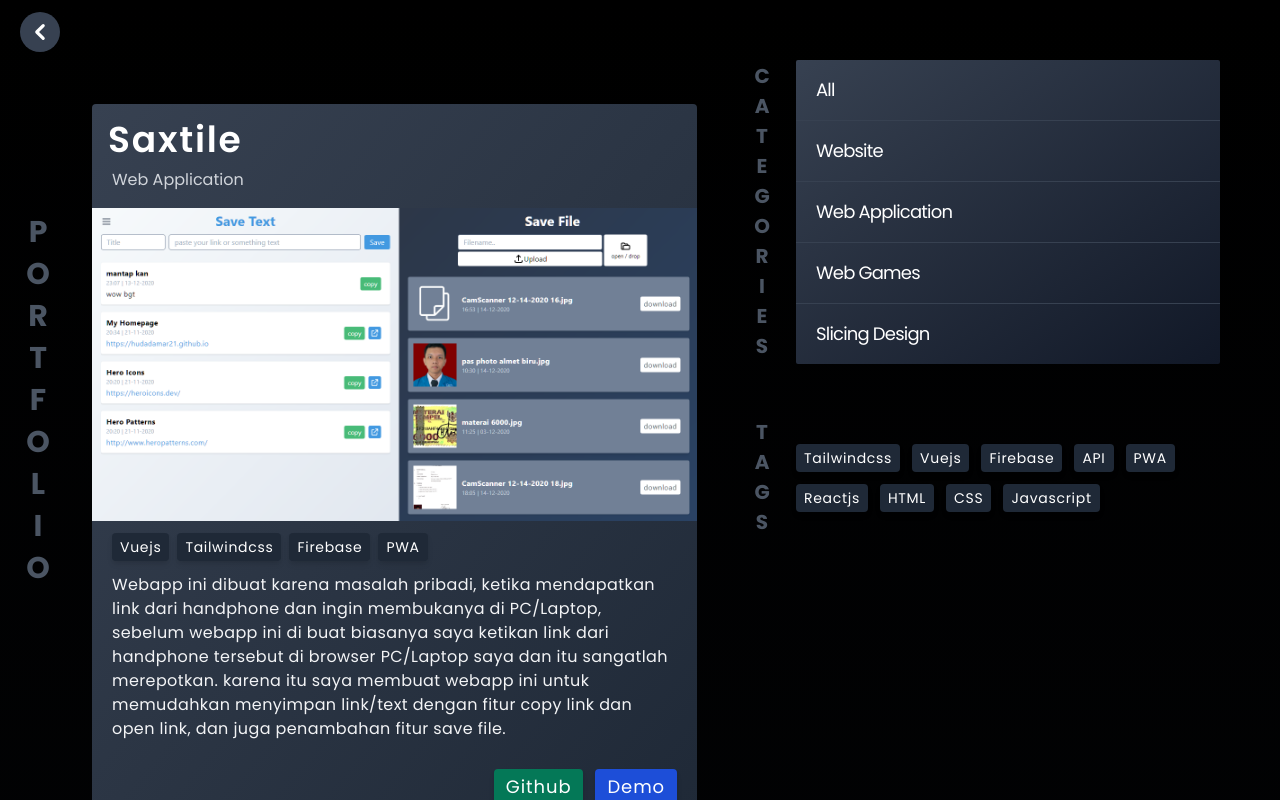
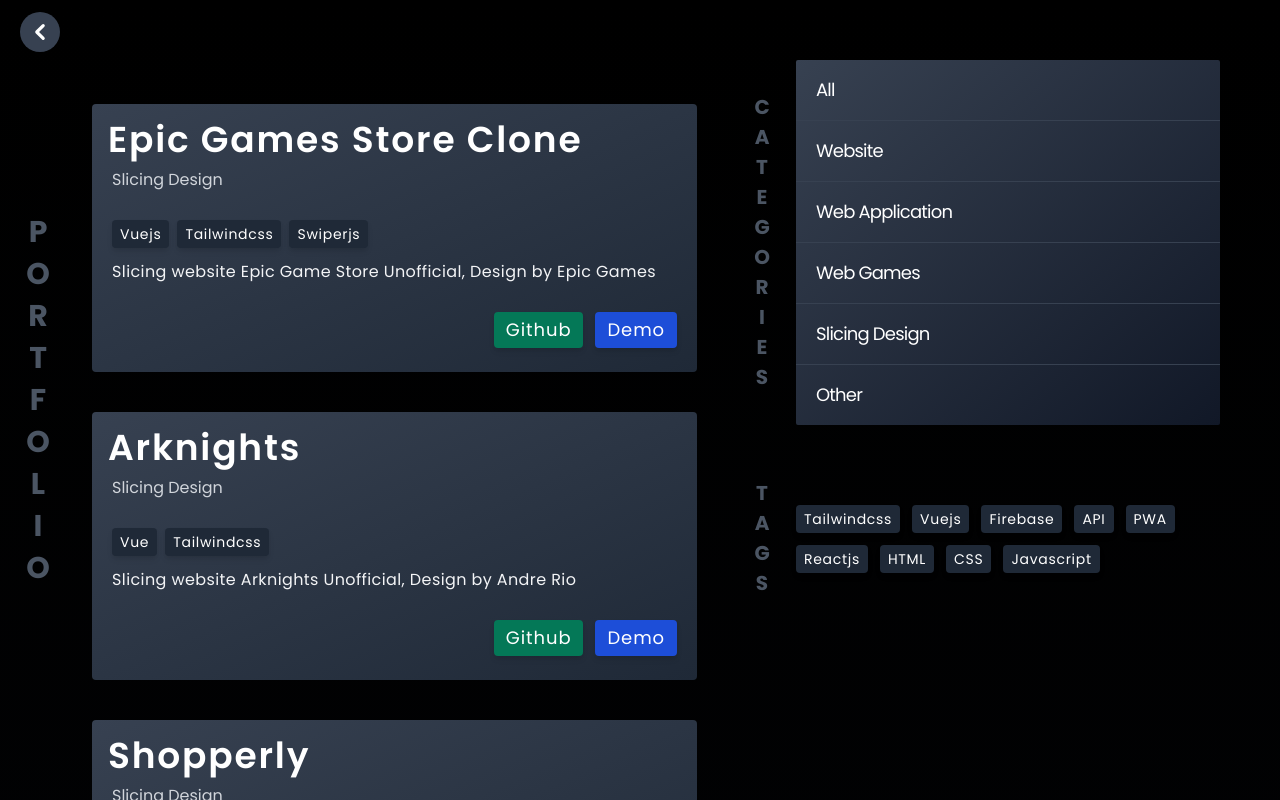
Before and after one commit to hudadamar21/hudadamar21.github.io, a Vue app: page /portfolio in a window 1280 px wide. Shown: the top 800 px of the page. Built offline with nearby package versions, Linux system fonts and the light colour scheme.

Commit message:
upadte portfolio, improve

```diff
--- a/src/data/portfolios.js
+++ b/src/data/portfolios.js
@@ -99,6 +99,15 @@
     demoUrl: 'https://hudadamar21.github.io/landing-page-ezio',
     repoUrl: 'https://github.com/hudadamar21/landing-page-ezio'
   },
+  {
+    title: 'HartDev Website',
+    category: 'Website',
+    techs: ['Reactjs', 'Gatsbyjs', 'Tailwindcss', 'MDX'],
+    image: '',
+    desc: 'Website ini dibuat untuk menyimpan source code pada video pada channel youtube saya dengan nama yang sama HartDev, akan tetapi saya perluas lagi untuk memebuat tutorial dan blog.',
+    demoUrl: 'https://www.hartdev.site',
+    repoUrl: 'https://github.com/hudadamar21/hartdev'
+  }
 ]
 
 const WebGames = [
@@ -159,12 +168,53 @@
     demoUrl: 'https://tweet-blog21.netlify.app',
     repoUrl: 'https://github.com/hudadamar21/tweet-blog'
   },
+  {
+    title: 'Shopperly',
+    category: 'Slicing Design',
+    techs: ['Vue', 'Tailwindcss', 'Swiperjs'],
+    image: '',
+    desc: 'Slicing website ecommerce, Desgin by Levianth',
+    demoUrl: 'https://shopperly.netlify.app',
+    repoUrl: 'https://github.com/hudadamar21/shopperly'
+  },
+  {
+    title: 'Arknights',
+    category: 'Slicing Design',
+    techs: ['Vue', 'Tailwindcss'],
+    image: '',
+    desc: 'Slicing website Arknights Unofficial, Design by Andre Rio',
+    demoUrl: 'https://arknights21.netlify.app',
+    repoUrl: 'https://github.com/hudadamar21/arknight'
+  },
+  {
+    title: 'Epic Games Store Clone',
+    category: 'Slicing Design',
+    techs: ['Vuejs', 'Tailwindcss', 'Swiperjs'],
+    image: '',
+    desc: 'Slicing website Epic Game Store Unofficial, Design by Epic Games',
+    demoUrl: 'https://epicgames-hd21.netlify.app',
+    repoUrl: 'https://github.com/hudadamar21/epicgames-clone'
+  }
+]
+
+
+export const Other = [
+  {
+    title: 'Convert Image To ASCII Art',
+    category: 'Other',
+    techs: ['python', 'pil', 'tkinter'],
+    image: '',
+    desc: 'Aplikasi berbasis python, yang digunakan untuk mengconvert image ke ASCII Art',
+    demoUrl: null,
+    repoUrl: 'https://github.com/hudadamar21/convert-image-to-ascii-art'
+  }
 ]
 
 
 export default [
+  ...Other,
   ...WebApplication,
   ...Website,
   ...WebGames,
-  ...SlicingDesign
+  ...SlicingDesign,
 ]
--- a/src/layouts/Page.vue
+++ b/src/layouts/Page.vue
@@ -1,9 +1,9 @@
 <template>
   <section class="min-h-screen relative bg-gradient-to-t from-gray-900 to-black text-white">
     <div class="flex items-center justify-start py-5 w-full">
-      <a href="/" class="block md:fixed top-3 left-3 mx-5 md:mx-2 justify-self-start bg-gray-700 hover:bg-gray-600 rounded-full p-1 z-50">
+      <router-link to="/" class="block md:fixed top-3 left-3 mx-5 md:mx-2 justify-self-start bg-gray-700 hover:bg-gray-600 rounded-full p-1 z-50">
         <back class="w-8 h-8"/>
-      </a>
+      </router-link>
       <h1 class="block md:hidden tracking-widest font-bold text-3xl text-gray-100">
         {{ title }}
       </h1>
--- a/src/layouts/Section.vue
+++ b/src/layouts/Section.vue
@@ -14,23 +14,15 @@
     />
 
     <div class="flex items-center h-screen px-5 md:px-20">
-      <div class="w-[75%] z-10" data-aos="fade-right" data-aos-duration="500">
+      <div class="w-[75%] z-10">
 
         <!-- Title -->
-        <h1
-          class=" block text-5xl md:text-[7rem] leading-none tracking-wider uppercase font-bold text-shadow"
-          data-aos="fade-right"
-          data-aos-delay="100"
-        >
+        <h1 class=" block text-5xl md:text-8xl leading-none tracking-wider uppercase font-bold text-shadow">
           {{ title }}
         </h1>
 
         <!-- Description -->
-        <div
-          class="description shadow-solid"
-          data-aos="fade-right"
-          data-aos-delay="200"
-        >
+        <div class="description shadow-solid">
           <slot name="desc"></slot>
         </div>
 
@@ -38,8 +30,6 @@
           class="mt-5"
           size="lg"
           @click="$emit('showmore')"
-          data-aos="fade-right"
-          data-aos-delay="300"
         >
           Show more
         </RippleButton>
@@ -47,12 +37,8 @@
       </div>
 
       <!-- image -->
-      <div
-        class=" absolute top-0 right-5 md:right-20 grid items-center justify-items-end w-full h-full"
-        data-aos="zoom-in-left"
-        data-aos-duration="500"
-      >
-        <div class="w-[70%] md:w-3/5 h-[75%] shadow-2xl bg-gray-800 rounded-xl overflow-hidden">
+      <div class="absolute top-0 right-5 md:right-20 grid items-center justify-items-end w-full h-full">
+        <div class="w-2/3 h-2/3 shadow-2xl bg-gray-800 rounded-xl overflow-hidden">
           <img
             :src="image"
             alt="image"
--- a/src/main.js
+++ b/src/main.js
@@ -1,14 +1,11 @@
 import { createApp } from 'vue'
 import router from "./router";
 import App from './App.vue'
-import aos from "aos";
 import 'aos/dist/aos.css'
 
 import './assets/css/tailwind.css'
 import './assets/css/mystyles.css'
 
-aos.init()
-
 createApp(App)
   .use(router)
   .mount('#app')
--- a/src/router/index.js
+++ b/src/router/index.js
@@ -30,8 +30,7 @@
 const router = createRouter({
   history: createWebHistory(),
   routes,
-  scrollBehavior (to, from, savedPosition) {
-
+  scrollBehavior () {
     return { top: 0 }
   }
 })
--- a/src/views/About/Index.vue
+++ b/src/views/About/Index.vue
@@ -9,7 +9,7 @@
             Saya adalah seorang yang teliti, suka belajar hal baru dan cepat memahami , dengan kelebihan ini saya mengasah kemampuan saya dalam bidang pemrogramman sebagai Frontend Web Developer.
           </p>
           <div class="flex items-center justify-center md:justify-start flex-wrap gap-3">
-            <RippleButton>Cerificates</RippleButton>
+            <RippleButton>Certificates</RippleButton>
             <router-link to="/portfolio">
               <RippleButton >Portfolios</RippleButton>
             </router-link>
--- a/src/views/Landing/Index.vue
+++ b/src/views/Landing/Index.vue
@@ -1,10 +1,11 @@
 <template>
   <section id="landing-page" class="mandatory-y">
     <Navbar v-cloak/>
+    <main>
       <Home v-cloak />
       <About v-cloak />
       <Quote quoteFrom="- motto" v-cloak>
-      <p class="text-4xl md:text-7xl font-bold text-white uppercase">Search a new somethings</p>
+        <p class="text-4xl md:text-7xl w-2/3 font-bold text-white uppercase">Search a new somethings</p>
         <div class="blackhole bg-black w-[5rem] md:w-[10rem] h-[5rem] md:h-[10rem] absolute -top-12 right-10 md:right-0 rounded-full z-[-20]"></div>
       </Quote>
       <Portfolio v-cloak />
@@ -25,10 +26,9 @@
             <p class="text-3xl md:text-5xl font-bold uppercase">and more relaxed</p>
           </div>
         </Quote>
-
-
       </div>
       <Contact v-cloak/>
+    </main>
   </section>
 </template>
 
--- a/src/views/Portfolio/Categories.vue
+++ b/src/views/Portfolio/Categories.vue
@@ -28,7 +28,8 @@
       'Website',
       'Web Application',
       'Web Games',
-      'Slicing Design'
+      'Slicing Design',
+      'Other'
     ])
 
     return {
--- a/src/views/Portfolio/PortfolioCard.vue
+++ b/src/views/Portfolio/PortfolioCard.vue
@@ -1,6 +1,6 @@
 <template>
-  <li class="w-full pb-5">
-    <div class="bg-gradient-to-br from-gray-700 to-gray-800 mx-3 rounded" data-aos="fade-up">
+  <li>
+    <div class="bg-gradient-to-br from-gray-700 to-gray-800 mx-3 rounded">
       <!-- title and tags -->
       <div class="p-4">
         <h1 class="text-3xl md:text-4xl border-gray-600 font-semibold tracking-wider mb-2">
@@ -10,7 +10,7 @@
       </div>
 
       <!-- image -->
-      <div class="w-full bg-gray-500 overflow-hidden">
+      <div v-if="portfolio.image" class="w-full bg-gray-500 overflow-hidden">
         <img
           :src="portfolio.image"
           class="object-cover w-full object-center"
@@ -35,12 +35,12 @@
           {{ portfolio.desc }}
         </p>
         <div class="flex items-center justify-end pt-2 gap-3">
-            <a :href="portfolio.repoUrl" target="_blank" rel="norefferer">
+            <a v-if="portfolio.repoUrl" :href="portfolio.repoUrl" target="_blank" rel="norefferer">
               <RippleButton class="bg-green-700 hover:bg-green-800" backlight='none'>
                 Github
               </RippleButton>
             </a>
-            <a :href="portfolio.demoUrl" target="_blank" rel="norefferer">
+            <a v-if="portfolio.demoUrl" :href="portfolio.demoUrl" target="_blank" rel="norefferer">
               <RippleButton class="bg-blue-700 hover:bg-blue-800" backlight='none'>
                 Demo
               </RippleButton>
--- a/src/views/Portfolio/PortfolioList.vue
+++ b/src/views/Portfolio/PortfolioList.vue
@@ -2,7 +2,7 @@
   <transition name="switch" mode="out-in">
     <div v-if="filteredPortfilios.length">
       <transition-group
-        tag="ul" name="list" appear class="w-full relative">
+        tag="ul" name="list" appear class="w-full relative space-y-10">
         <PortfolioCard
           v-for="portfolio of filteredPortfilios"
           :key="portfolio.title"
@@ -26,7 +26,7 @@
   components: { PortfolioCard },
   setup(){
     const portfolios = reactive(portfolioData)
-    const filteredPortfilios = ref(portfolios)
+    const filteredPortfilios = ref(portfolios.reverse())
     const category = computed(() => state.category)
     const tag = computed(() => state.tag)
 
@@ -44,6 +44,8 @@
       window.scrollTo({ top: 0 })
       filteredPortfilios.value = filteredByTag()
     })
+
+    console.log(filteredPortfilios);
 
     return {
       filteredPortfilios,
--- a/tailwind.config.js
+++ b/tailwind.config.js
@@ -30,7 +30,6 @@
     },
   },
   plugins: [
-    require('@tailwindcss/aspect-ratio'),
-    require('./tailwind_plugin/column')
+    require('@tailwindcss/aspect-ratio')
   ],
 }
--- a/tailwind_plugin/column.js
+++ /dev/null
@@ -1,16 +0,0 @@
-const plugin = require('tailwindcss/plugin')
-
-let columnCount = {}
-let columnGap = {}
-
-for (let i = 1; i <= 12; i++) {
-  columnCount[`.column-count-${i}`] = { columnCount: i }
-  columnGap[`.column-gap-${i}`] = { columnGap: i+'px' }
-}
-
-module.exports = plugin(function({ addUtilities }) {
-  addUtilities({
-    ...columnCount,
-    ...columnGap
-  })
-})
```
Lines whose indentation alone changed are shown as unchanged.
